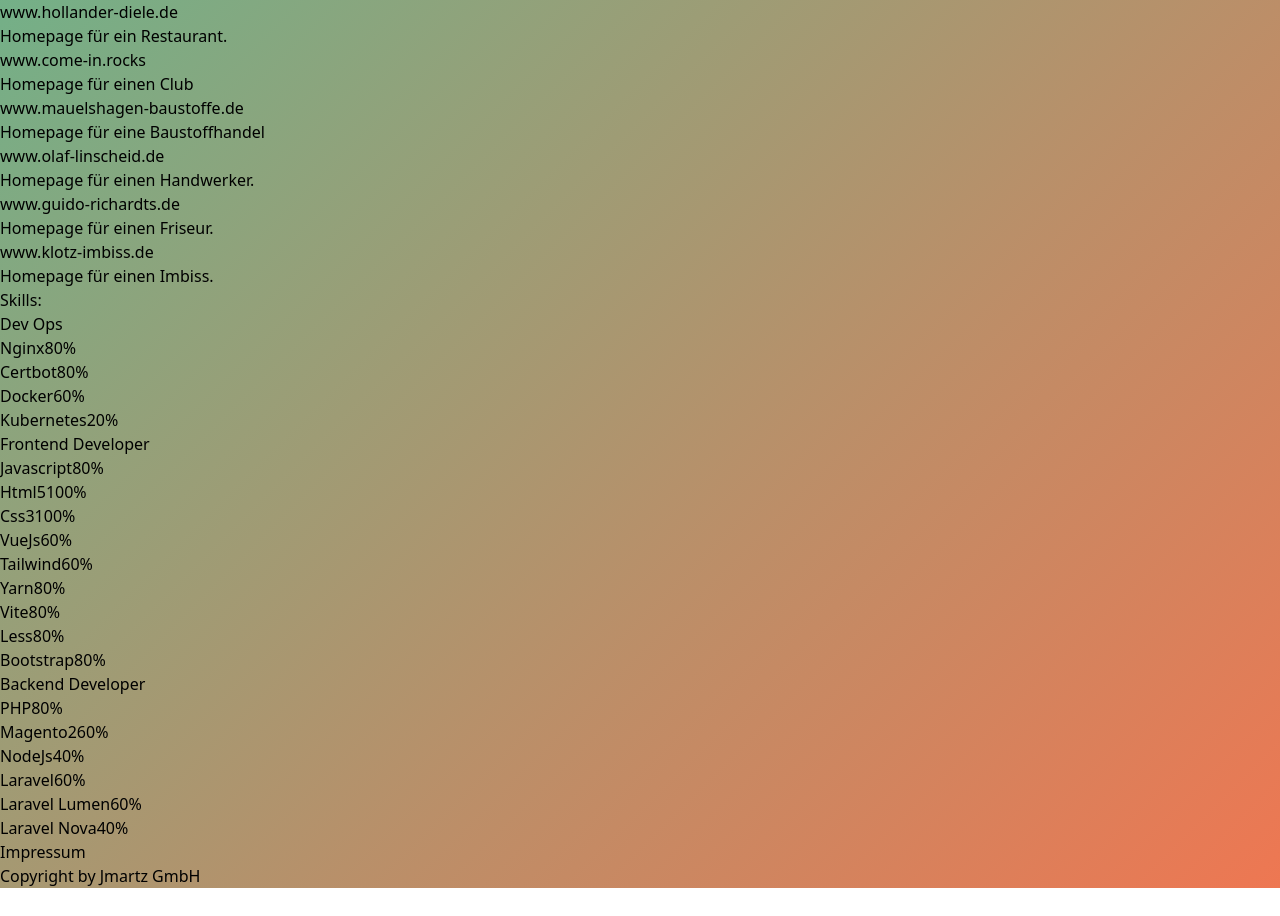
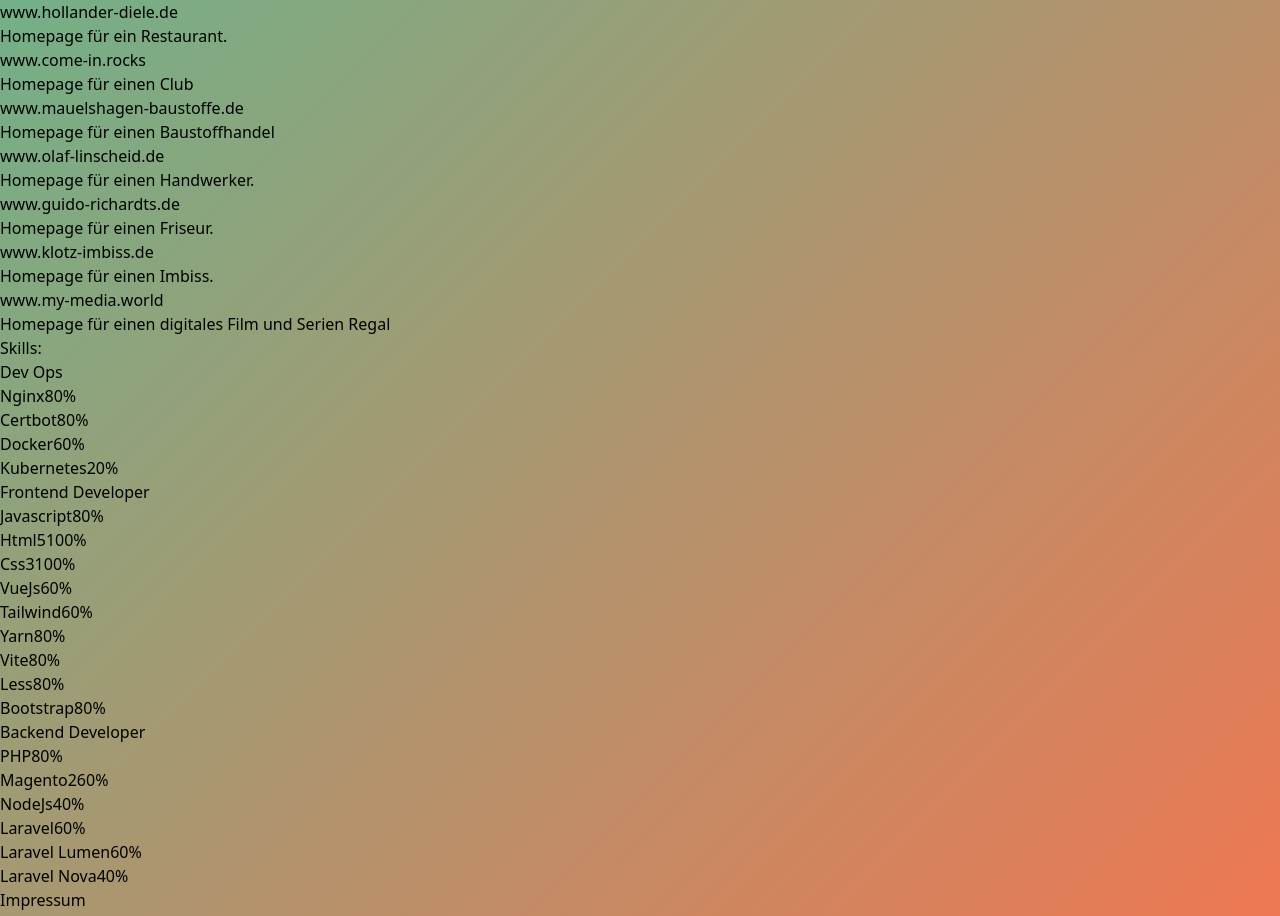
Before and after one commit to jonathan-martz/jm-homepage, a Vue app in the folder app/: page / in a window 1280 px wide. Shown: the part 1428-2344 px from the top of the page. Before the commit the page ends 2316 px from the top, so only its background shows below. Built offline with nearby package versions, Linux system fonts and the light colour scheme.

Commit message:
update skills and projects private

```diff
--- a/app/src/components/private-projects.vue
+++ b/app/src/components/private-projects.vue
@@ -58,7 +58,7 @@
         {
           name: "www.mauelshagen-baustoffe.de",
           website: "https://www.mauelshagen-baustoffe.de",
-          desc: "Homepage für eine Baustoffhandel",
+          desc: "Homepage für einen Baustoffhandel",
         },
         {
           name: "www.olaf-linscheid.de",
@@ -75,6 +75,11 @@
           website: "https://www.klotz-imbiss.de",
           desc: "Homepage für einen Imbiss.",
         },
+        {
+          name: "www.my-media.world",
+          website: "https://www.my-media.world",
+          desc: "Homepage für einen digitales Film und Serien Regal",
+        },
       ],
     };
   },
--- a/app/src/components/skills.vue
+++ b/app/src/components/skills.vue
@@ -168,7 +168,7 @@
             {
               name: "Laravel Nova",
               website: "https://nova.laravel.com/",
-              level: 3,
+              level: 2,
               percent: 40,
             },
           ],
```
